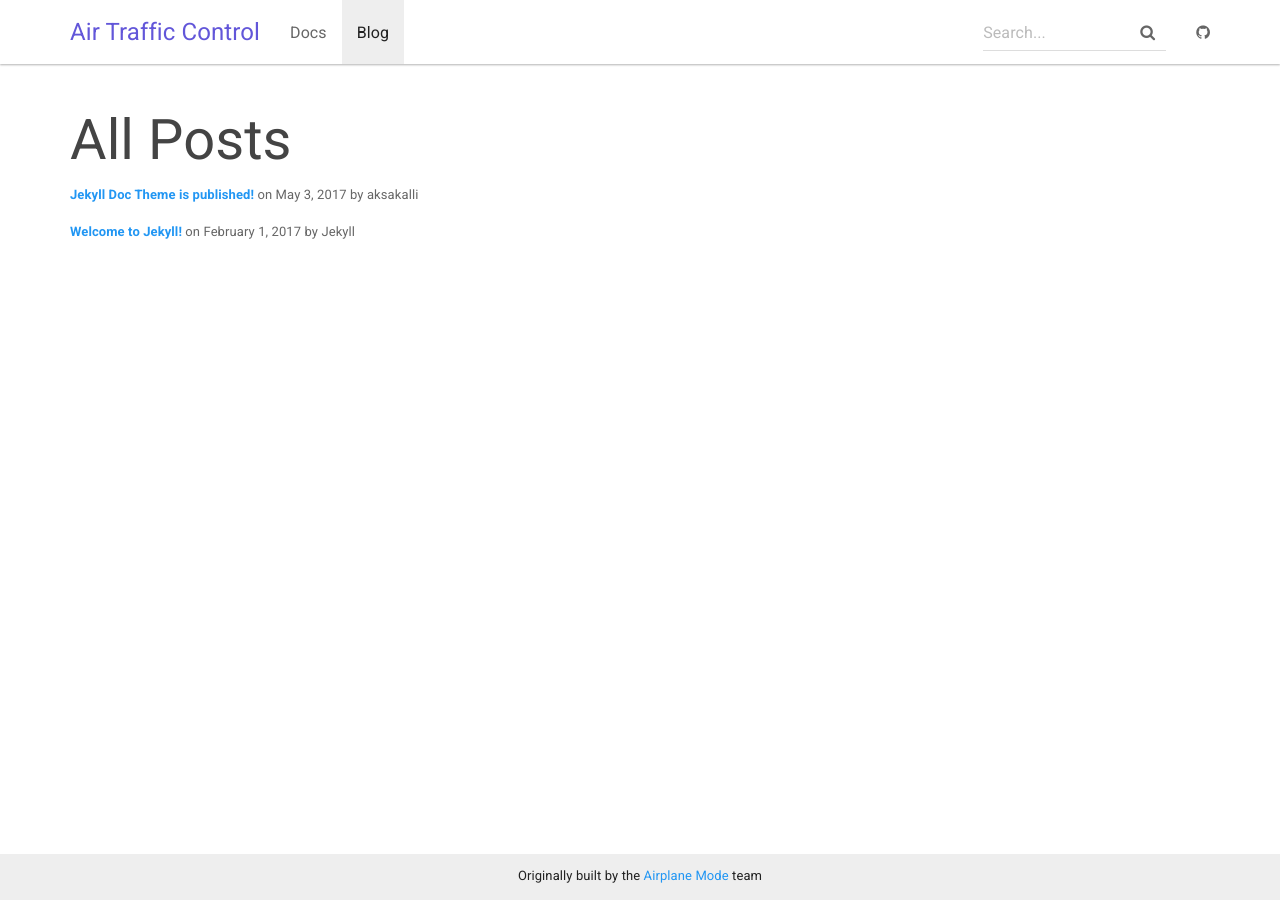
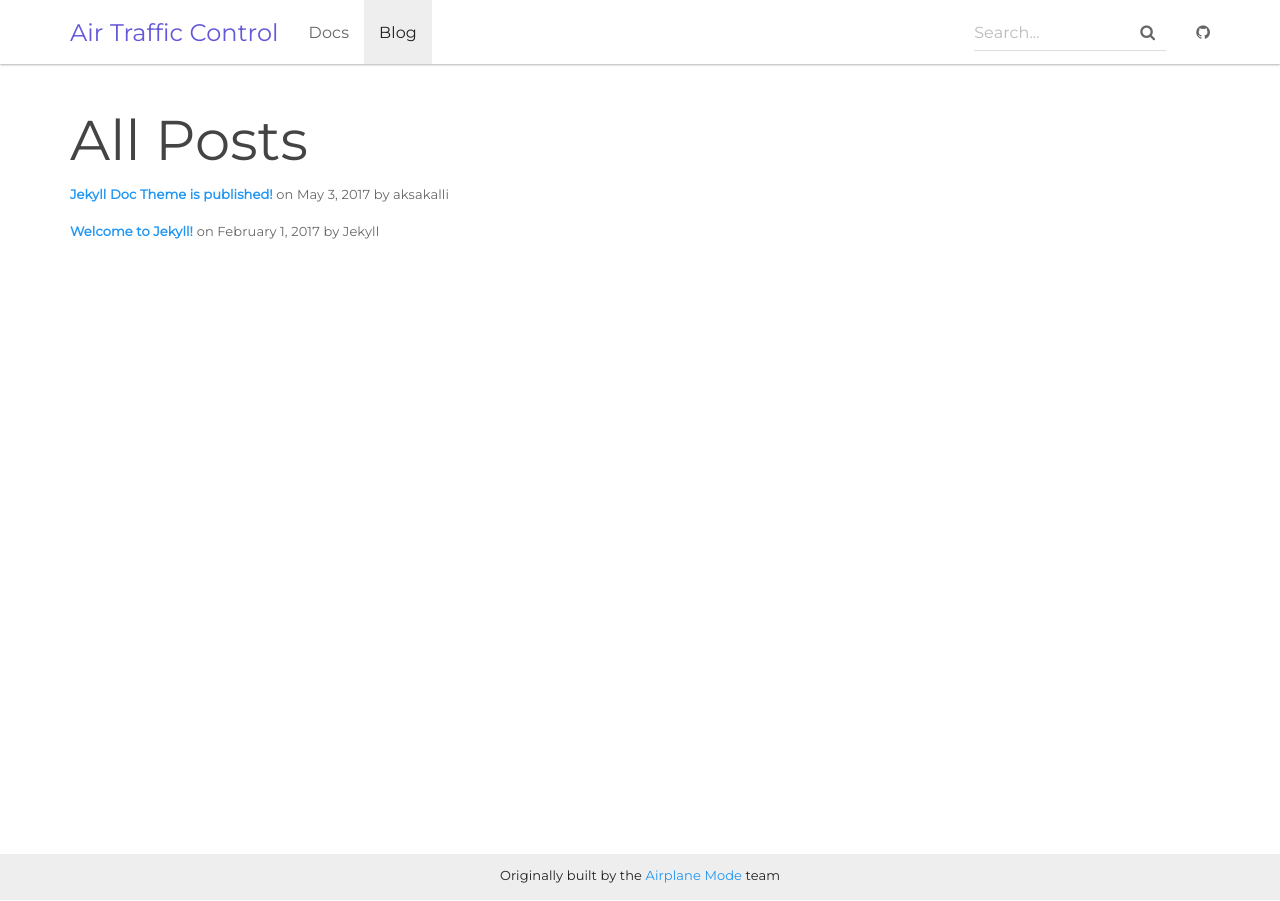
Before and after one commit to airplane-mode/air-traffic-control, a Jekyll site: the page built from docs/allposts.html, in a window 1280 px wide. Built offline with Jekyll 4.4.1, drawn with Linux system fonts in a browser that asks for light colours; nearby versions of some CDN libraries.

Commit message:
force everything into our font for now

```diff
--- a/docs/css/main.scss
+++ b/docs/css/main.scss
@@ -29,6 +29,7 @@ html {
 body {
   padding-top: $navbar-height + $navbar-margin-bottom;
   margin-bottom: 46px;
+  font-family: "Montserrat" !important;
 }
 
 .navbar-brand{
```
